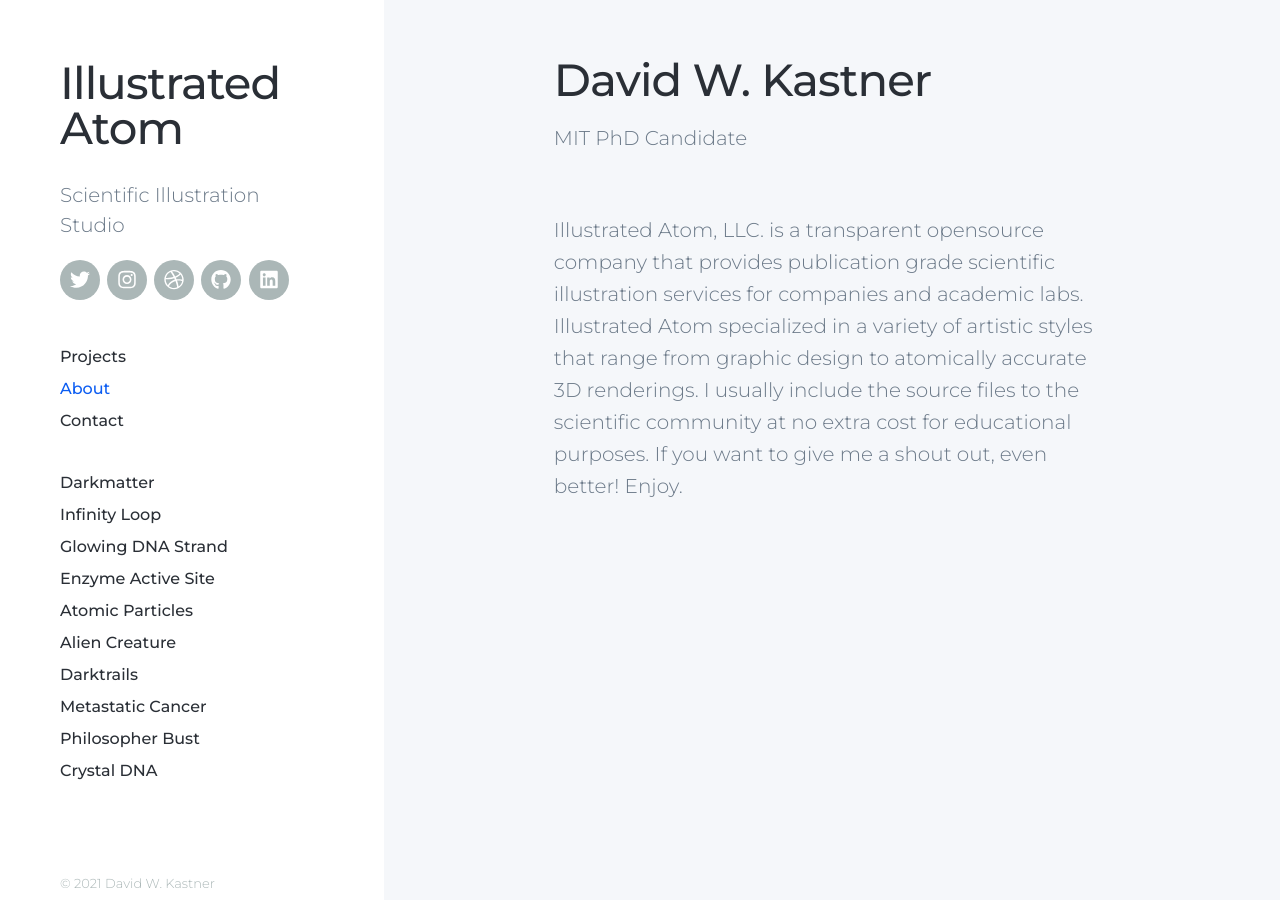
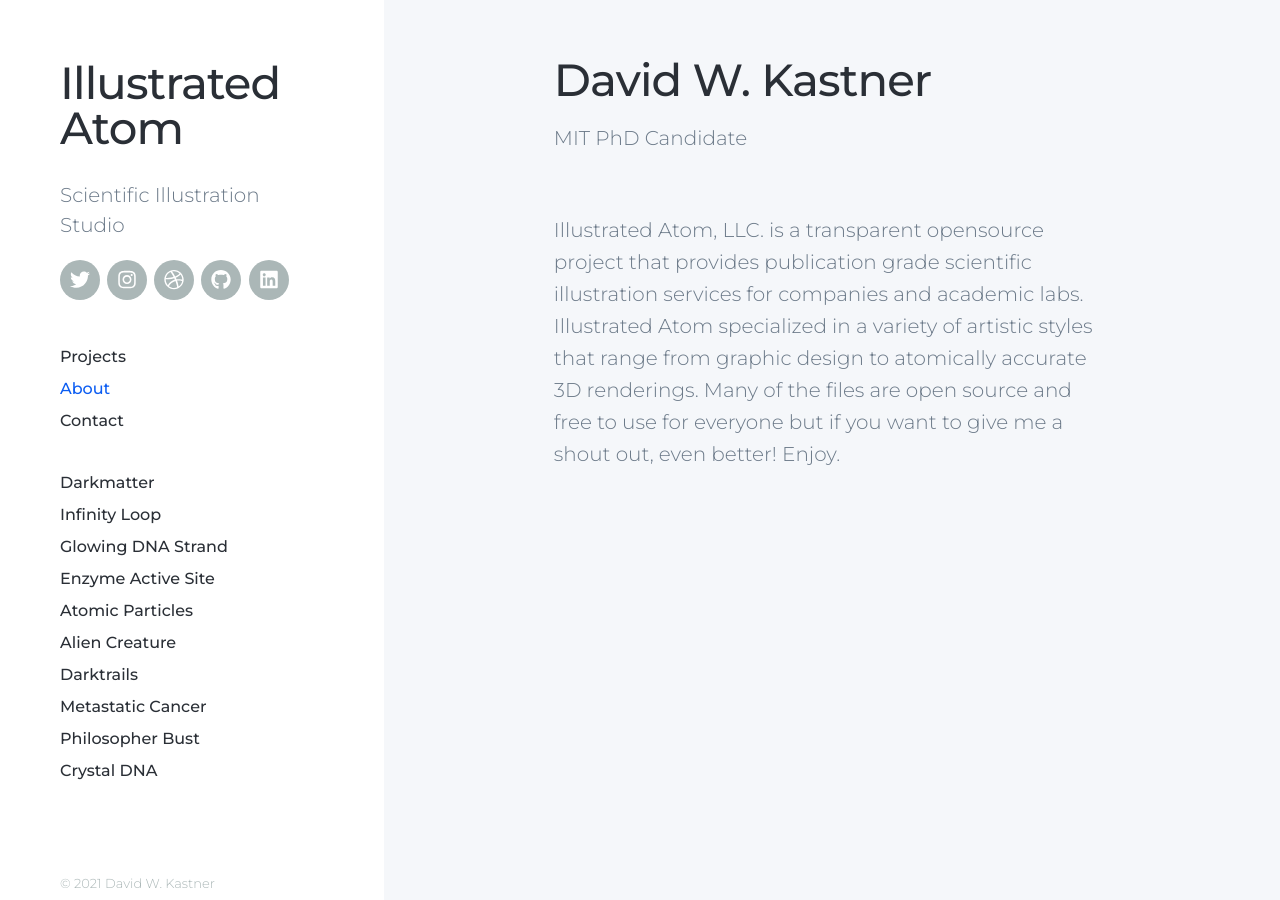
Before and after one commit to davidkastner/illustratedatom, a Jekyll site: the page built from _pages/about.md, in a window 1280 px wide and 900 px high. Built offline with Jekyll 4.4.1, drawn with Linux system fonts in a browser that asks for light colours; nearby versions of some CDN libraries.

Commit message:
Update about.md
Updated about page

```diff
--- a/_pages/about.md
+++ b/_pages/about.md
@@ -5,4 +5,4 @@ description: Scientific Illustration Company
 featured_image: /images/about/me.png
 ---
 
-Illustrated Atom, LLC. is a transparent opensource company that provides publication grade scientific illustration services for companies and academic labs. Illustrated Atom specialized in a variety of artistic styles that range from graphic design to atomically accurate 3D renderings. I usually include the source files to the scientific community at no extra cost for educational purposes. If you want to give me a shout out, even better! Enjoy.
+Illustrated Atom, LLC. is a transparent opensource project that provides publication grade scientific illustration services for companies and academic labs. Illustrated Atom specialized in a variety of artistic styles that range from graphic design to atomically accurate 3D renderings. Many of the files are open source and free to use for everyone but if you want to give me a shout out, even better! Enjoy.
```
